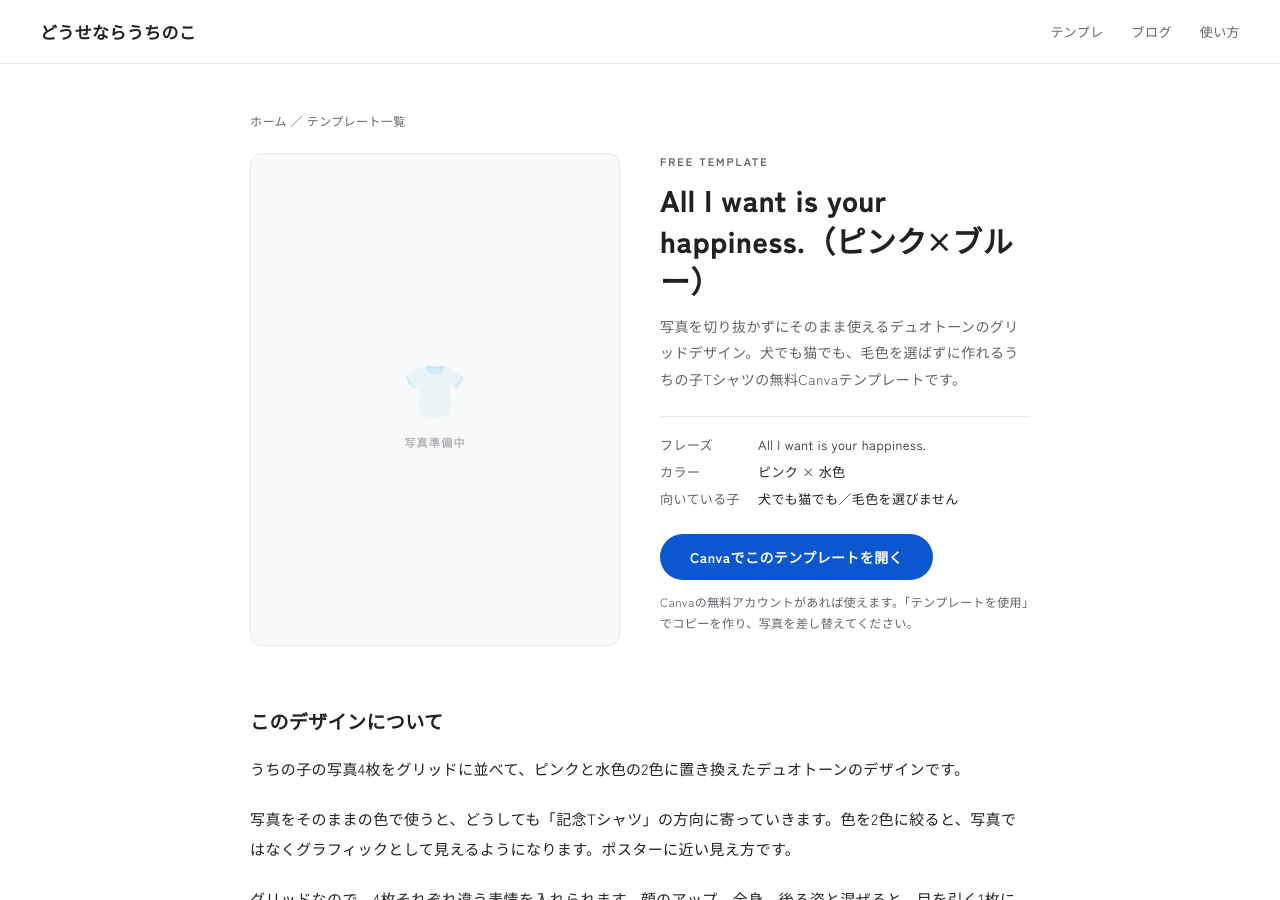
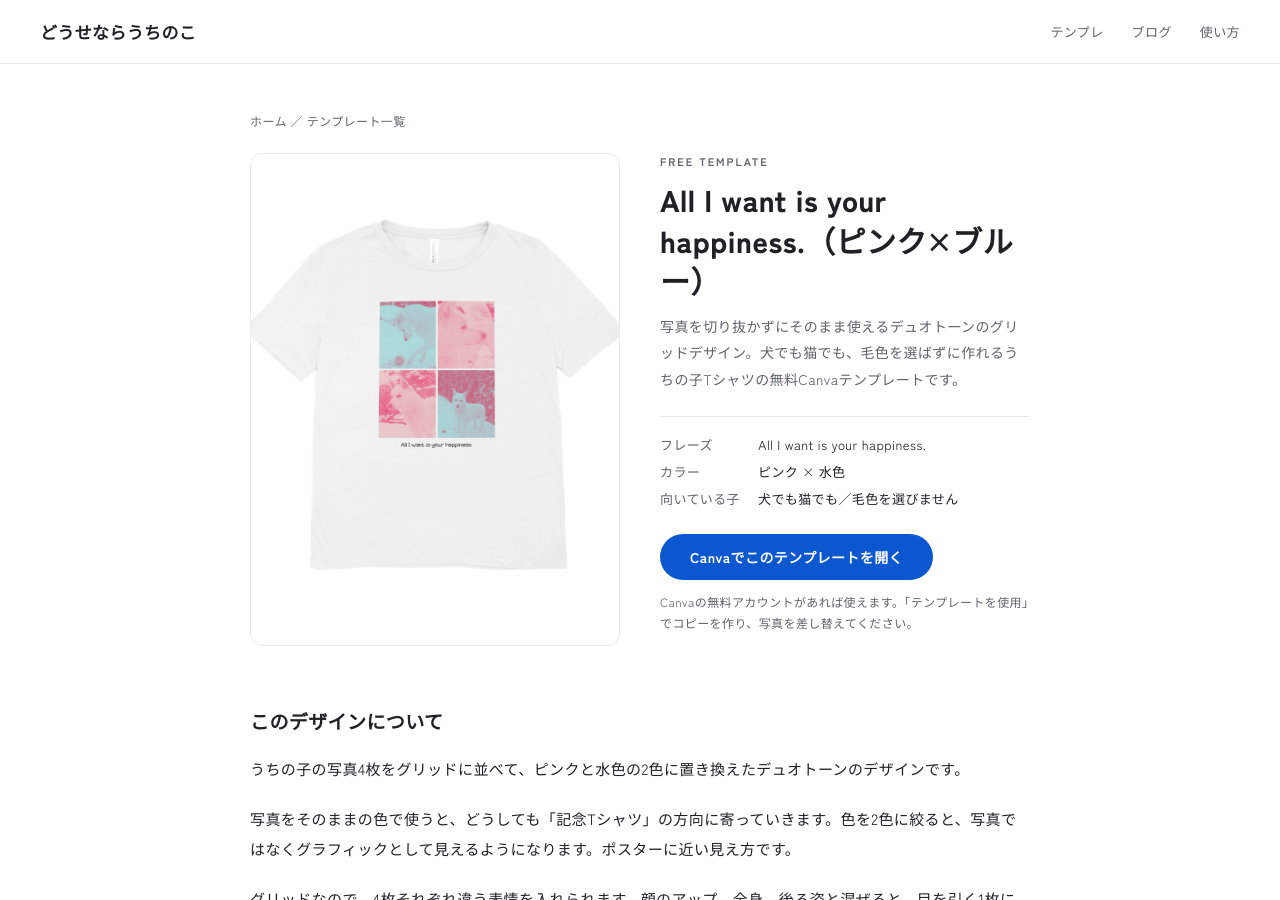
Before and after one commit to ayu030/dousenarauchino, a Jekyll site: the page built from _templates/happiness-pink.md, in a window 1280 px wide and 900 px high. Built offline with Jekyll 4.4.1, drawn with Linux system fonts in a browser that asks for light colours.

Commit message:
Add mockup image to happiness-pink
Added image and Canva link to happiness-pink template.

```diff
--- a/_templates/happiness-pink.md
+++ b/_templates/happiness-pink.md
@@ -4,6 +4,7 @@ description: "写真を切り抜かずにそのまま使えるデュオトーン
 phrase: "All I want is your happiness."
 color: "ピンク × 水色"
 pet: "犬でも猫でも／毛色を選びません"
+image: /1.png
 canva: "https://canva.link/x5y7edu8x0ed7ps"
 ---
 
```
